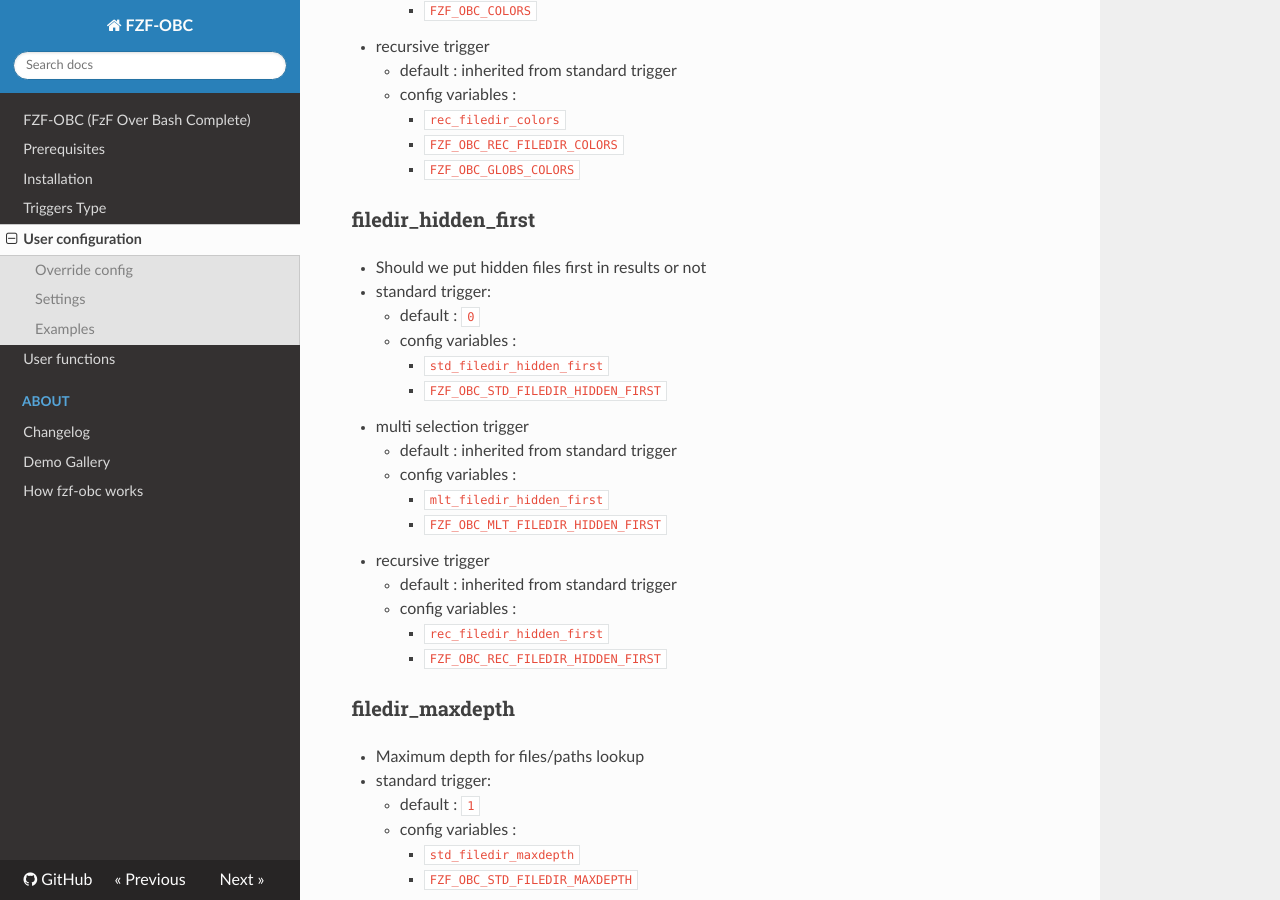
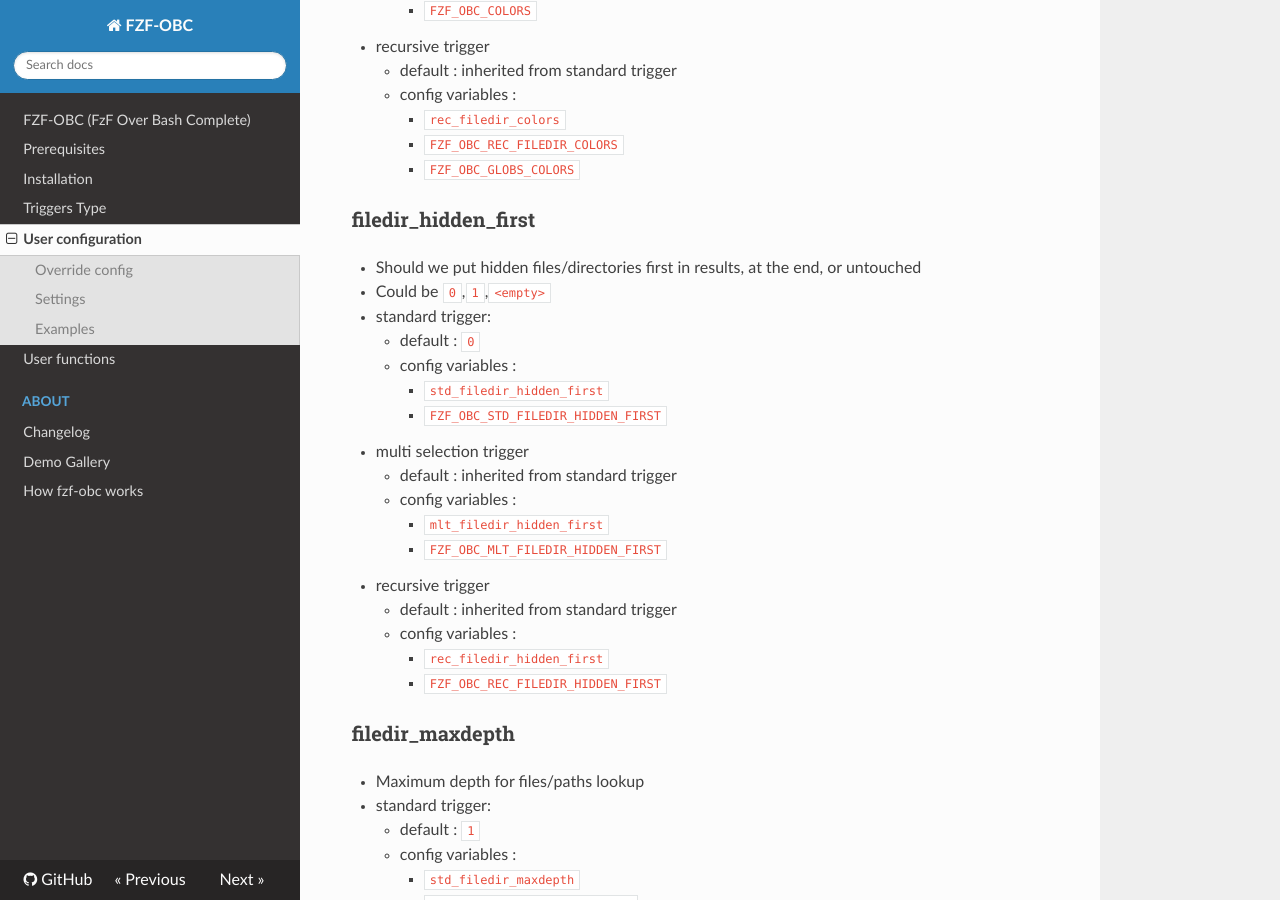
Before and after one commit to rockandska/fzf-obc, an MkDocs documentation site: the page built from docs/user_config.md, in a window 1280 px wide and 900 px high, scrolled down 6202 px. Built offline with MkDocs 1.6.1, drawn with Linux system fonts in a browser that asks for light colours; nearby versions of some CDN libraries.

```diff
--- a/docs/user_config.md
+++ b/docs/user_config.md
@@ -247,7 +247,8 @@
 
 ### filedir_hidden_first
 
-- Should we put hidden files first in results or not
+- Should we put hidden files/directories first in results, at the end, or untouched
+- Could be `0`,`1`,`<empty>`
 - standard trigger:
     - default : `0`
     - config variables :
```
Also changed, not shown: README.md (+1 -1 lines), 1 other file.
